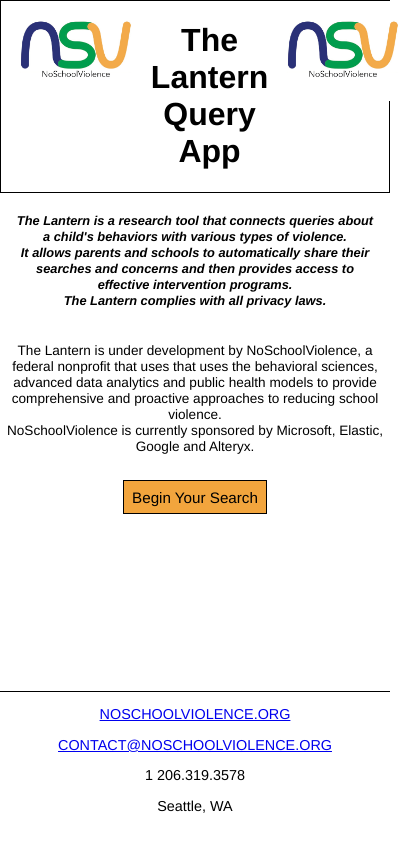
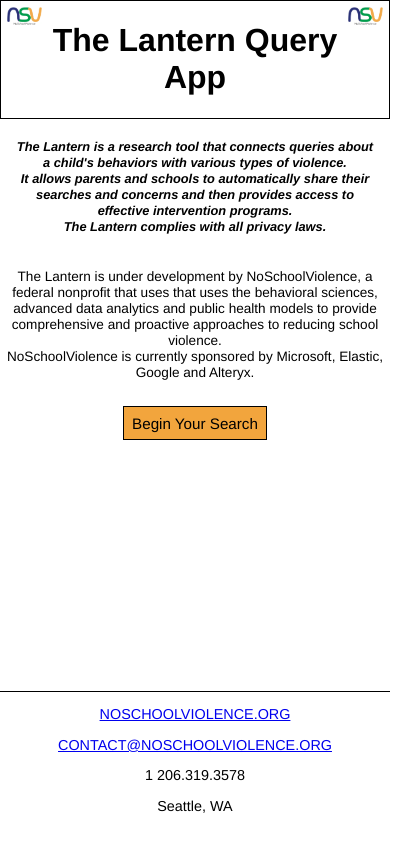
Before and after one commit to NoSchoolViolence/Lantern_Web_App, a React (Create React App) app in the folder lantern/: page / in a window 390 px wide. Shown: the whole page, 418 px wide, since content can reach past the window. Built offline with nearby package versions, Linux system fonts and the light colour scheme.

Commit message:
mobile friendly header

```diff
--- a/lantern/src/App.css
+++ b/lantern/src/App.css
@@ -160,7 +160,8 @@
 }
 
 header > img {
-  height: 100px;
+  height: 10%;
+  width: 12%;
 }
 
 .headerLink {
```
